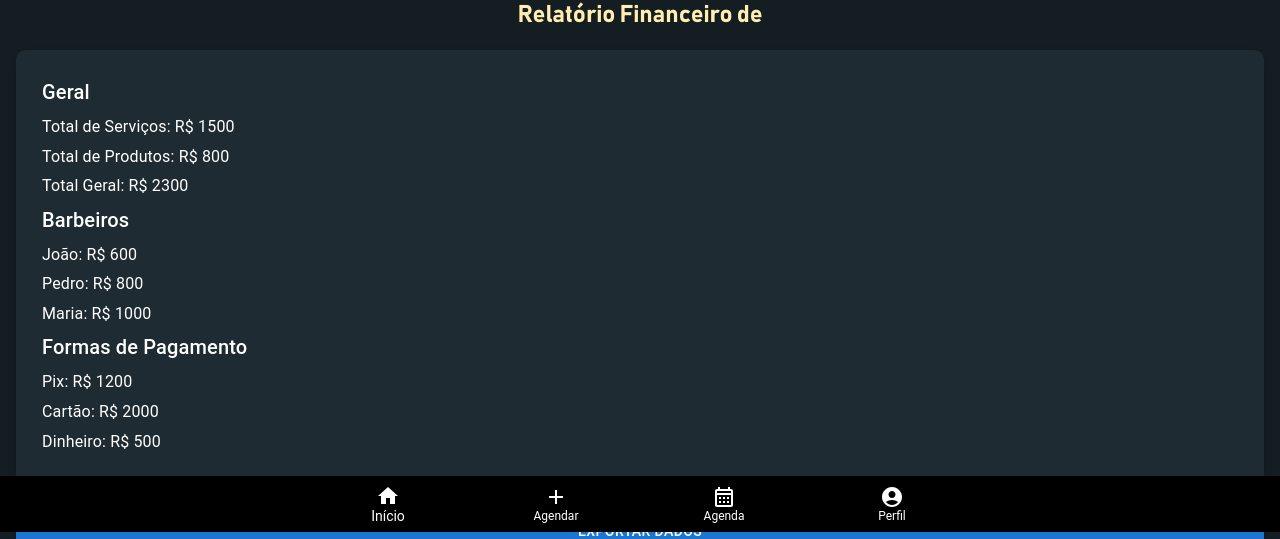
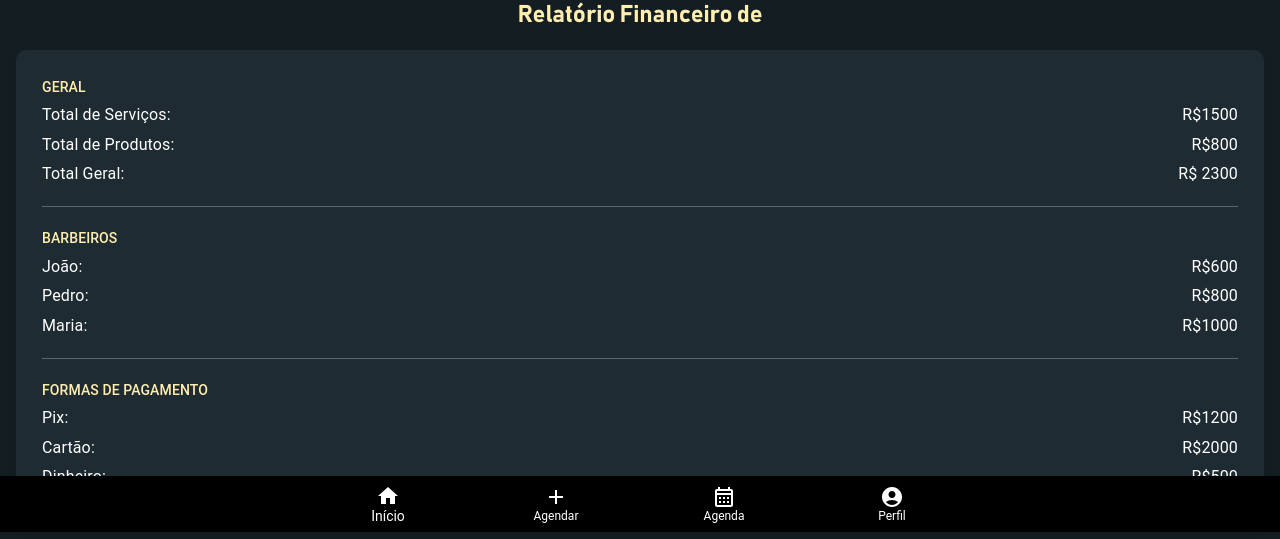
Before and after one commit to X5GuilhermeBR/barbershop-frontend, a React (Create React App) app: page /configuracoes/financeiro in a window 1280 px wide. Shown: the part 268-807 px from the top of the page. Built offline with nearby package versions, Linux system fonts and the light colour scheme; sample sign-in values are in the browser's storage.

Commit message:
Ajuste da tela de financeiro

```diff
--- a/src/components/WalletCard/WalletCardStyled.js
+++ b/src/components/WalletCard/WalletCardStyled.js
@@ -37,7 +37,6 @@ export const WalletBalance = styled.div`
   p {
     color: ${colors.third};
     margin: 0px;
-    font-size: 14px;
     margin-bottom: 5px;
   }
 
--- a/src/pages/Financial/Financial.jsx
+++ b/src/pages/Financial/Financial.jsx
@@ -16,6 +16,14 @@ const InfoText = styled.div`
   font-size: 20px;
   color: ${colors.third};
   padding-bottom: 8px;
+`;
+
+const Subtitle = styled(Typography)`
+  && {
+    color: ${colors.third};
+    text-transform: uppercase;
+    font-size: 14px;
+  }
 `;
 
 export const Divider = styled.div`
@@ -95,32 +103,59 @@ function Financial() {
           <TitleText>Relatório Financeiro de </TitleText>
           <StyledCard>
             <CardContent>
-              <Typography variant="h6" gutterBottom>
+              <Subtitle variant="h6" gutterBottom>
                 Geral
+              </Subtitle>
+              <Typography
+                variant="body1"
+                gutterBottom
+                style={{ display: 'flex', justifyContent: 'space-between' }}
+              >
+                Total de Serviços:
+                <span>R${generalInfo.totalServices}</span>
               </Typography>
-              <Typography variant="body1" gutterBottom>
-                Total de Serviços: R$ {generalInfo.totalServices}
+              <Typography
+                variant="body1"
+                gutterBottom
+                style={{ display: 'flex', justifyContent: 'space-between' }}
+              >
+                Total de Produtos:
+                <span>R${generalInfo.totalProducts}</span>
               </Typography>
-              <Typography variant="body1" gutterBottom>
-                Total de Produtos: R$ {generalInfo.totalProducts}
+              <Typography
+                variant="body1"
+                gutterBottom
+                style={{ display: 'flex', justifyContent: 'space-between' }}
+              >
+                Total Geral:
+                <span>R$ {generalInfo.totalServices + generalInfo.totalProducts}</span>
               </Typography>
-              <Typography variant="body1" gutterBottom>
-                Total Geral: R$ {generalInfo.totalServices + generalInfo.totalProducts}
-              </Typography>
-              <Typography variant="h6" gutterBottom>
+              <Divider />
+              <Subtitle variant="h6" gutterBottom>
                 Barbeiros
-              </Typography>
+              </Subtitle>
               {barberEarnings.map((barber, index) => (
-                <Typography key={index} variant="body1" gutterBottom>
-                  {barber.name}: R$ {barber.earnings}
+                <Typography
+                  key={index}
+                  variant="body1"
+                  gutterBottom
+                  style={{ display: 'flex', justifyContent: 'space-between' }}
+                >
+                  {barber.name}:<span>R${barber.earnings}</span>
                 </Typography>
               ))}
-              <Typography variant="h6" gutterBottom>
+              <Divider />
+              <Subtitle variant="h6" gutterBottom>
                 Formas de Pagamento
-              </Typography>
+              </Subtitle>
               {paymentMethods.map((method, index) => (
-                <Typography key={index} variant="body1" gutterBottom>
-                  {method.method}: R$ {method.total}
+                <Typography
+                  key={index}
+                  variant="body1"
+                  gutterBottom
+                  style={{ display: 'flex', justifyContent: 'space-between' }}
+                >
+                  {method.method}:<span>R${method.total}</span>
                 </Typography>
               ))}
             </CardContent>
```
